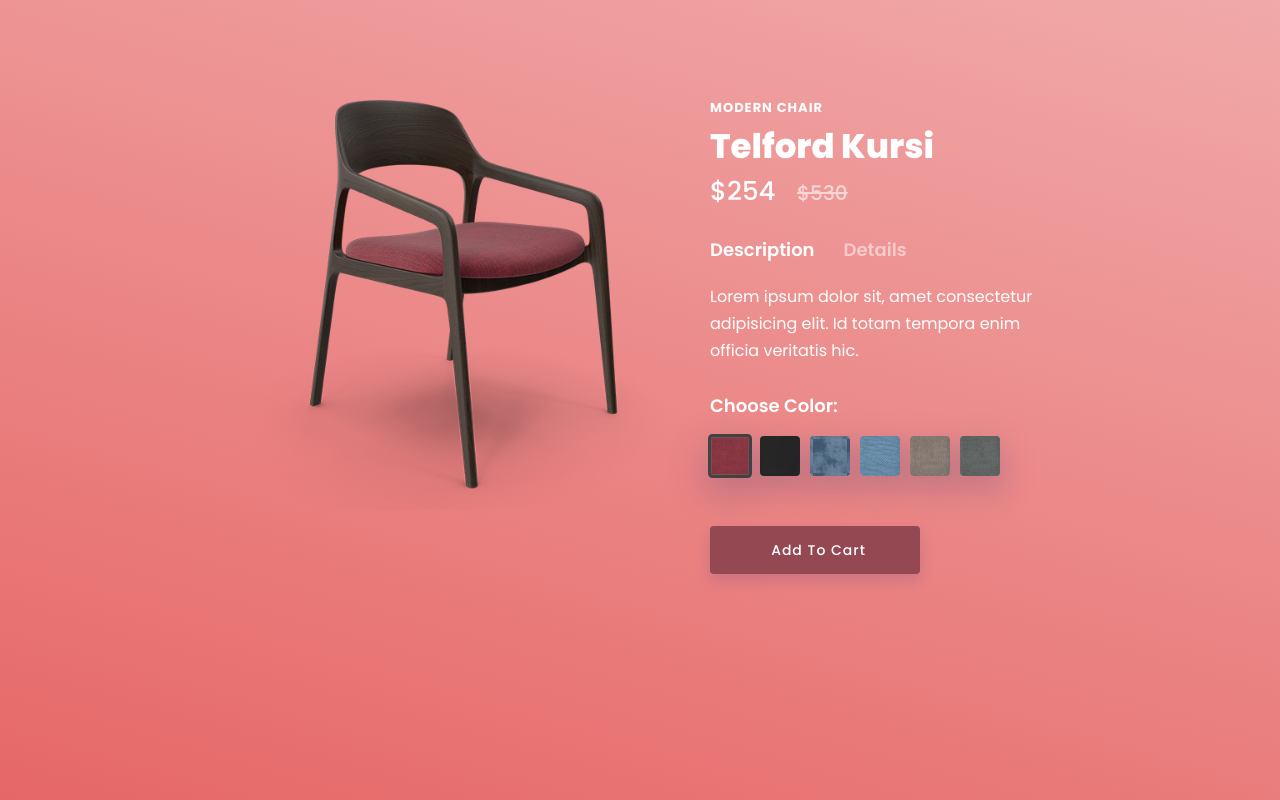
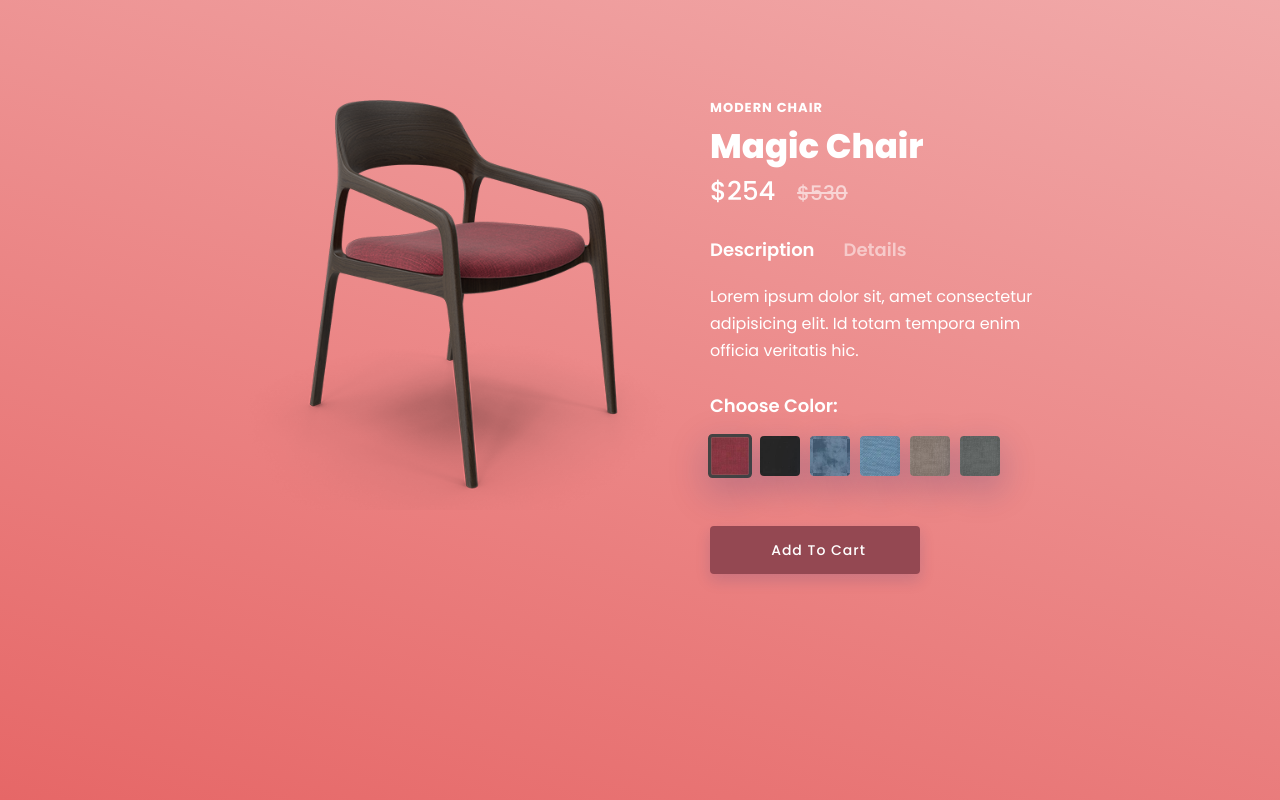
Before and after one commit to looneyD-ROHIT/chair-project, a plain HTML site: page index.html in a window 1280 px wide. Drawn offline with Linux system fonts and the light colour scheme.

Commit message:
Update index.html

```diff
--- a/index.html
+++ b/index.html
@@ -18,7 +18,7 @@
 		<div class="section">
 			<div class="info-wrap mob-margin">
 				<p class="title-up">Modern chair</p>
-				<h2>Telford Kursi</h2>
+				<h2>Magic Chair</h2>
 				<h4>$254 <span>$530</span></h4>
 				<div class="section-fluid">
 					<input class="desc-btn" type="radio" id="desc-1" name="desc-btn" checked />
```
